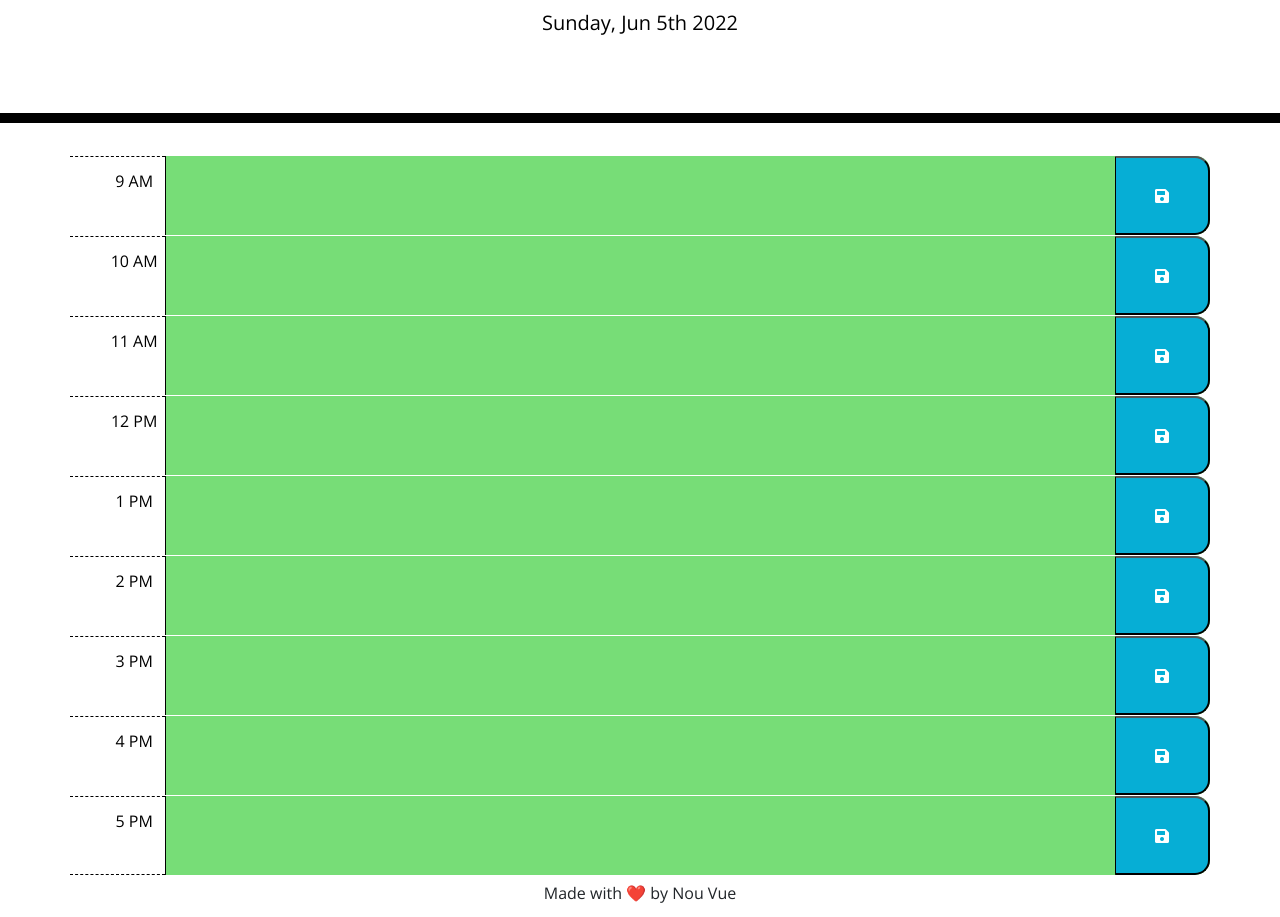
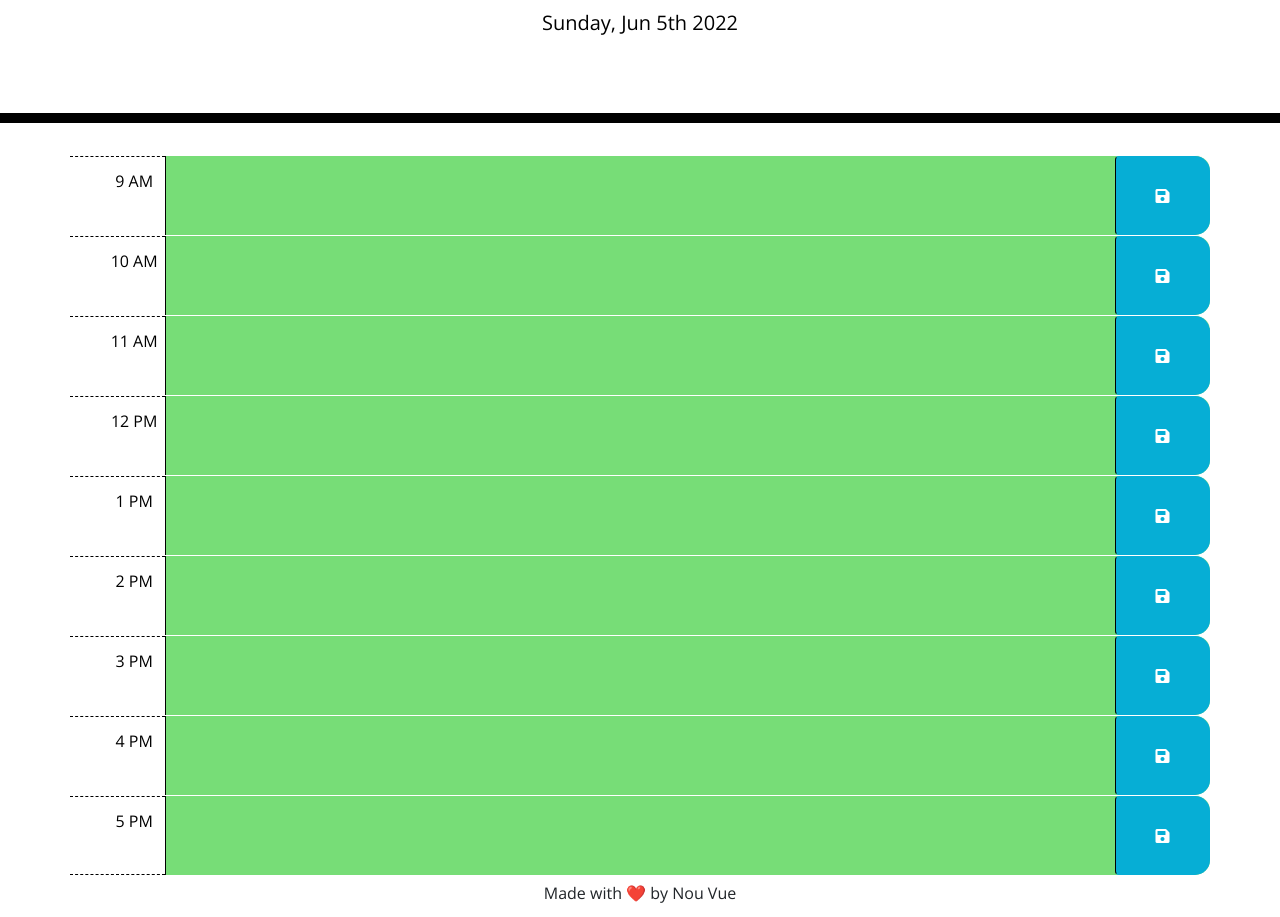
Before and after one commit to AndyBoyee604/Work-Day-Scheduler, a plain HTML site: page index.html in a window 1280 px wide. Shown: the part 181-1098 px from the top of the page. Drawn offline with nearby package versions, Linux system fonts and the light colour scheme.

Commit message:
btn added

```diff
--- a/index.html
+++ b/index.html
@@ -31,63 +31,63 @@
         9 AM
       </div>
       <textarea class="task col-md-10"></textarea>
-      <button class="saveBtn col-md-1"><i class="fas fa-save"></i></button>
+      <button class="btn saveBtn col-md-1"><i class="fas fa-save"></i></button>
     </div>
     <div id="h10" class="row time-block">
       <div class="hour col-md-1">
         10 AM
       </div>
       <textarea class="task col-md-10"></textarea>
-      <button class="saveBtn col-md-1"><i class="fas fa-save"></i></button>
+      <button class="btn saveBtn col-md-1"><i class="fas fa-save"></i></button>
     </div>
     <div id="h11" class="row time-block">
       <div class="hour col-md-1">
         11 AM
       </div>
       <textarea class="task col-md-10"></textarea>
-      <button class="saveBtn col-md-1"><i class="fas fa-save"></i></button>
+      <button class="btn saveBtn col-md-1"><i class="fas fa-save"></i></button>
     </div>
     <div id="h12" class="row time-block">
       <div class="hour col-md-1">
         12 PM
       </div>
       <textarea class="task col-md-10"></textarea>
-      <button class="saveBtn col-md-1"><i class="fas fa-save"></i></button>
+      <button class="btn saveBtn col-md-1"><i class="fas fa-save"></i></button>
     </div>
     <div id="h13" class="row time-block">
       <div class="hour col-md-1">
         1 PM
       </div>
       <textarea class="task col-md-10"></textarea>
-      <button class="saveBtn col-md-1"><i class="fas fa-save"></i></button>
+      <button class="btn saveBtn col-md-1"><i class="fas fa-save"></i></button>
     </div>
     <div id="h14" class="row time-block">
       <div class="hour col-md-1">
         2 PM
       </div>
       <textarea class="task col-md-10"></textarea>
-      <button class="saveBtn col-md-1"><i class="fas fa-save"></i></button>
+      <button class="btn saveBtn col-md-1"><i class="fas fa-save"></i></button>
     </div>
     <div id="h15" class="row time-block">
       <div class="hour col-md-1">
         3 PM
       </div>
       <textarea class="task col-md-10"></textarea>
-      <button class="saveBtn col-md-1"><i class="fas fa-save"></i></button>
+      <button class="btn saveBtn col-md-1"><i class="fas fa-save"></i></button>
     </div>
     <div id="h16" class="row time-block">
       <div class="hour col-md-1">
         4 PM
       </div>
       <textarea class="task col-md-10"></textarea>
-      <button class="saveBtn col-md-1"><i class="fas fa-save"></i></button>
+      <button class="btn saveBtn col-md-1"><i class="fas fa-save"></i></button>
     </div>
     <div id="h17" class="row time-block">
       <div class="hour hour5border col-md-1">
         5 PM
       </div>
       <textarea class="task col-md-10"></textarea>
-      <button class="saveBtn col-md-1"><i class="fas fa-save"></i></button>
+      <button class="btn saveBtn col-md-1"><i class="fas fa-save"></i></button>
     </div>
   </div>
 
```
